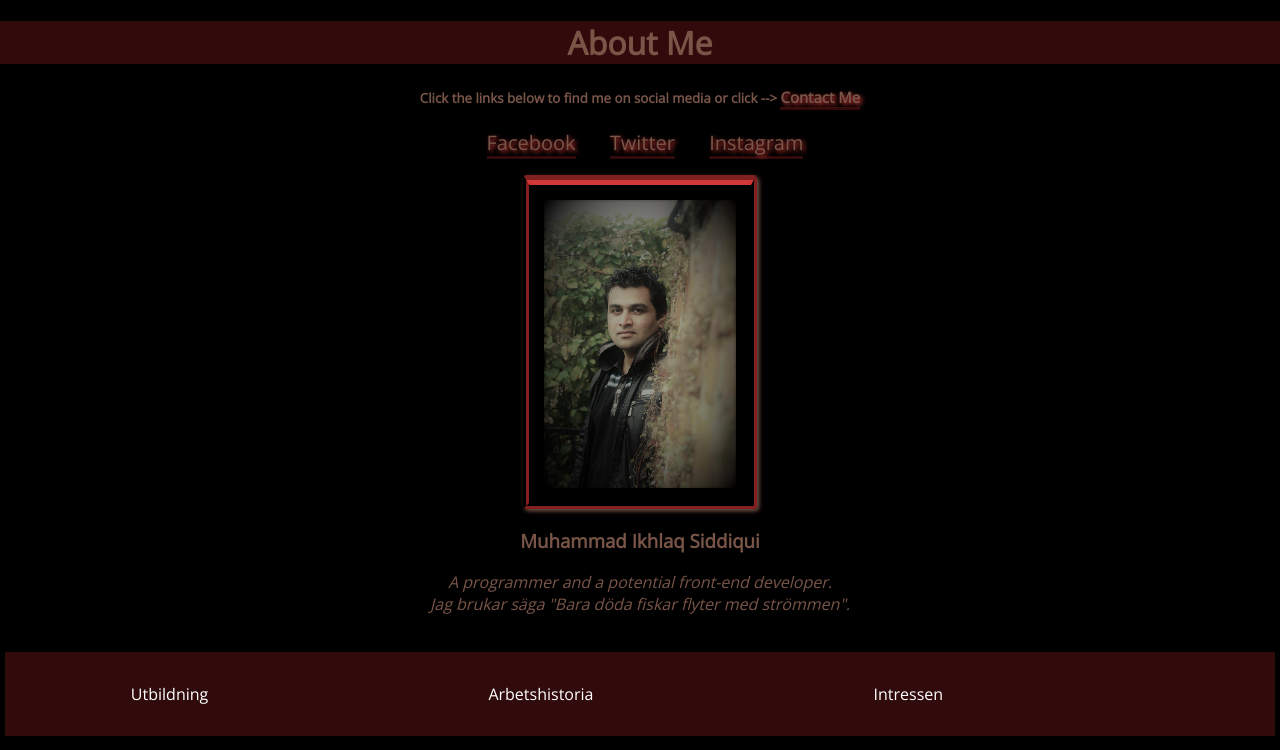
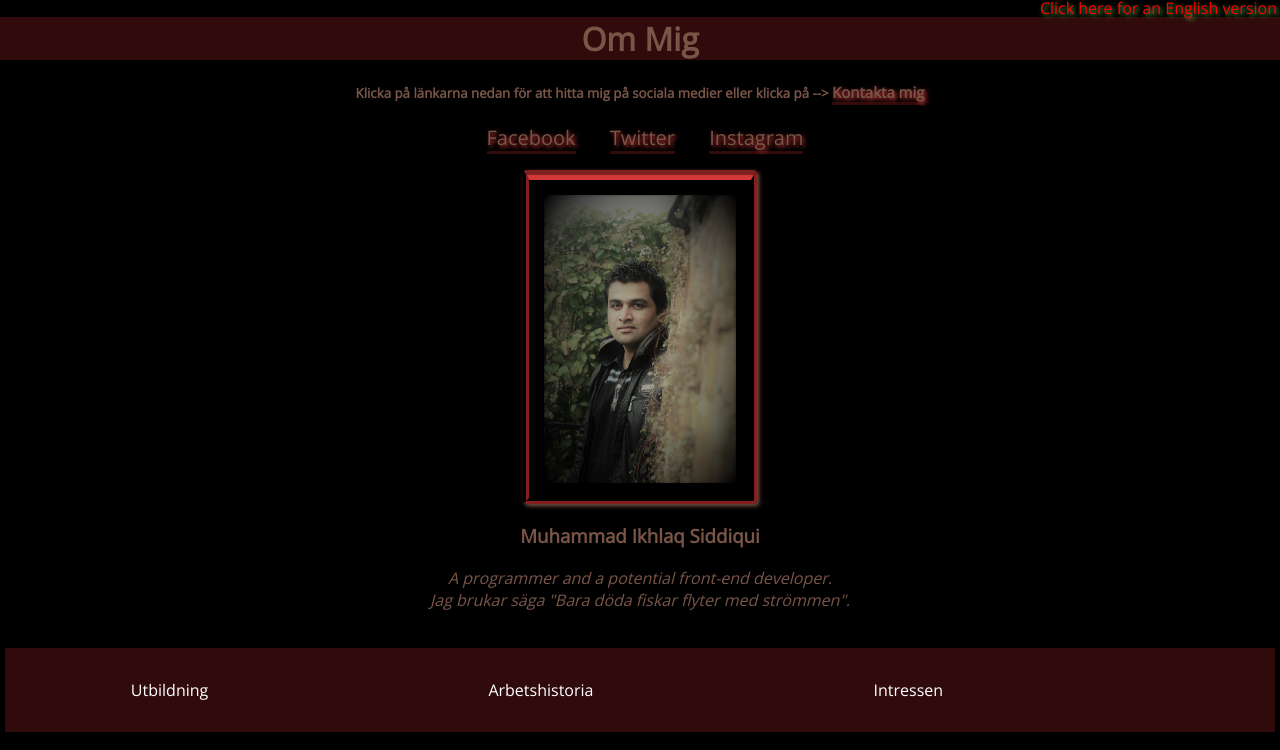
Before and after one commit to ikhlaaq/About-me, a plain HTML site: page index.html in a window 1280 px wide. Shown: the top 750 px of the page. Drawn offline with nearby package versions, Linux system fonts and the light colour scheme.

Commit message:
Added English version

```diff
--- a/index.html
+++ b/index.html
@@ -7,8 +7,9 @@
         </head>
         <body>
             <header id="top">
-                <h1>About Me</h1>
-                <h5>Click the links below to find me on social media or click --> <a class="nav-link js-scroll-trigger" href="#contact">Contact Me</a></h5>
+                    <div id="button"><a href="file:///C:/Users/Ikhlaq/Desktop/HTML/Projekter/Om%20Mig/index.html">Click here for an English version</a></div>
+                <h1>Om Mig</h1>
+                <h5>Klicka på länkarna nedan för att hitta mig på sociala medier eller klicka på --> <a class="nav-link js-scroll-trigger" href="#contact">Kontakta mig</a></h5>
                 <nav class="navigation">
                     <ul class="links">
                         <li><a href="https://www.facebook.com/ikhlaaq" class="link">Facebook</a></li>
@@ -48,7 +49,7 @@
                         </article>
                     </section>
                     <section id="contact">
-                              <h2>Contact me</h2>
+                              <h2>Kontakta mig</h2>
                               <p class="lead">Email: ikhlaak@hotmail.com Mobile: 0723102801<br> Helsingborg, Sweden</p>
                       </section>
                 </main>
--- a/style.css
+++ b/style.css
@@ -4,11 +4,31 @@ body {
     font-family: "Open Sans";
     margin: 0;
 }
+#button {
+    text-align: right;
+    margin-right: 3px;
+
+}
+#button > a {
+    display: block;
+    width: 100%;
+    line-height: 1em;
+    text-align: right;
+    text-decoration: none;
+    text-shadow: 2px 2px 4px #d33838;
+    color: #ffffff;
+}
+#button > a:hover {
+    color: red;
+    text-shadow: 2px 2px 4px #4caf50;
+}
 h1 {
     background-color: #310b0b;
     text-align: center;
+    margin-top: 1px;
 
 }
+
 h2 {
     padding: 10px;
     border-top: 10px groove #d33838;
@@ -22,6 +42,11 @@ h5 {
     text-decoration: none;
     text-shadow: 2px 2px 4px #d33838;
     border-bottom: 3px solid #310b0b;
+}
+.nav-link:hover {
+    color: #d33838;
+    text-shadow: 2px 4px 8px #4caf50;
+
 }
 
 .navigation {
@@ -44,9 +69,11 @@ h5 {
     font-size: 20px;
     text-decoration: none;
     text-shadow: 2px 2px 4px #d33838;
-    }
+
+}
 
     .navigation > .links li > .link:hover {
+        color: #d33838;
         text-shadow: 2px 4px 8px #4caf50;
 
     }
```
